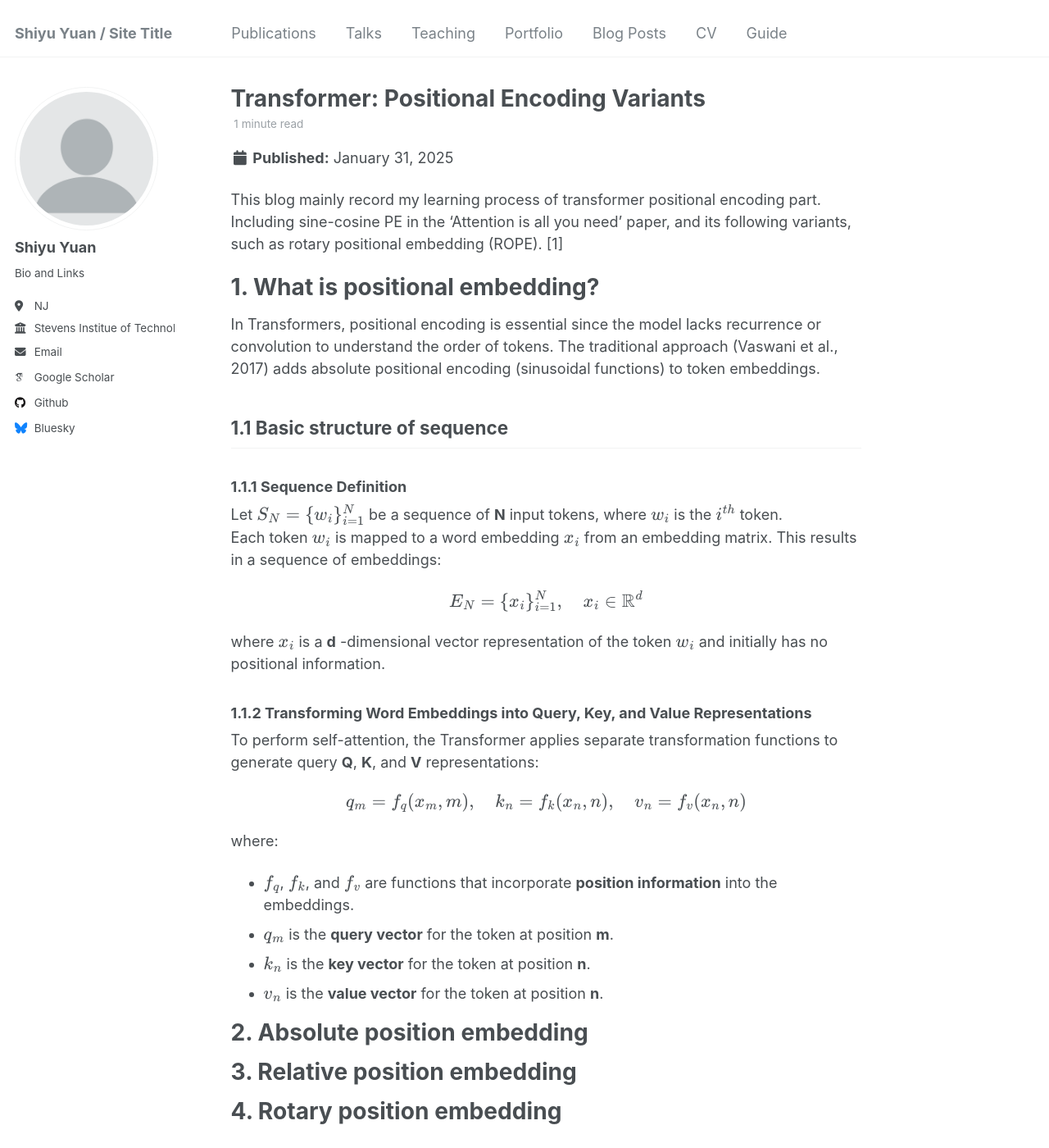
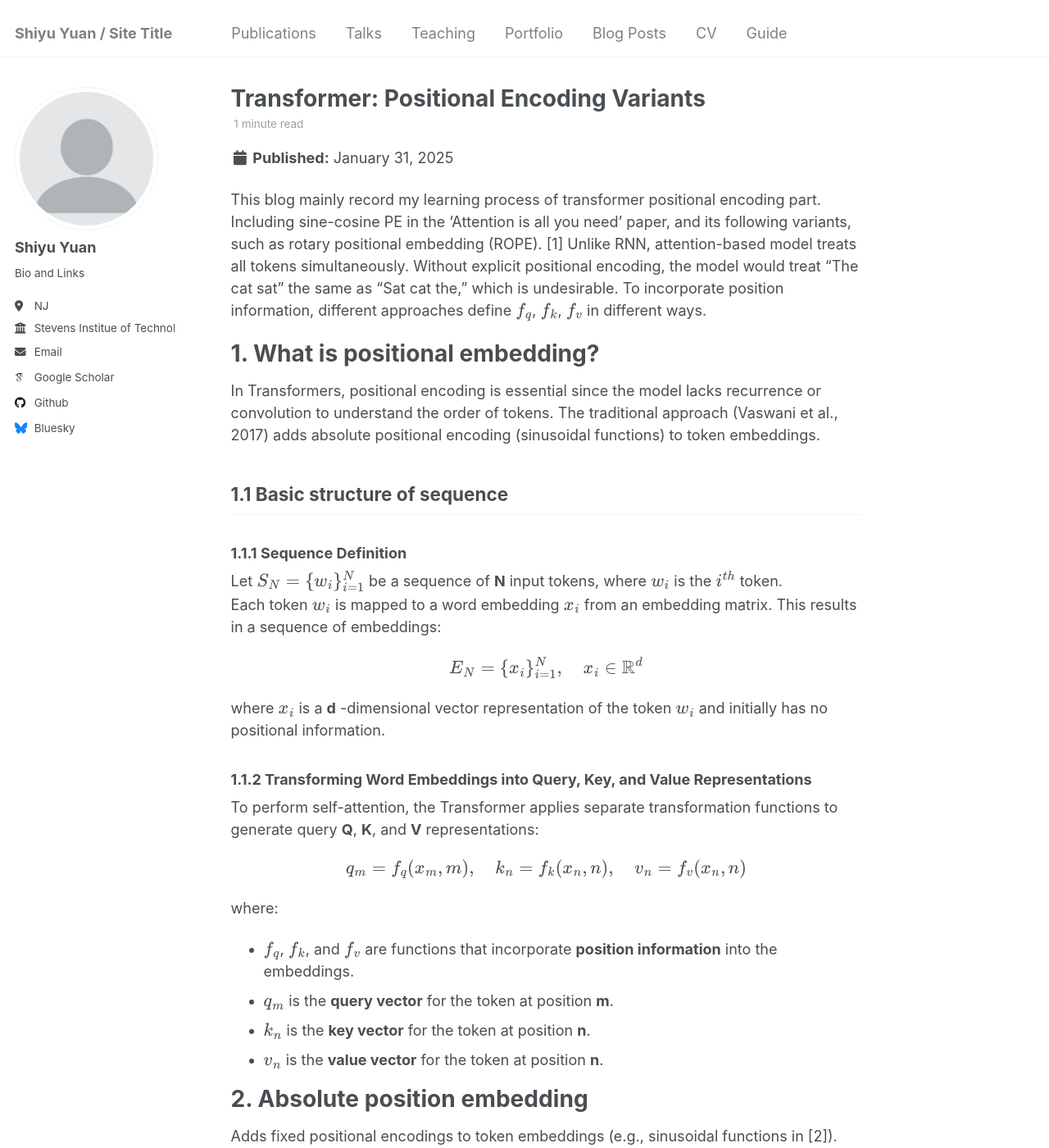
Before and after one commit to syyuan2021/syy2025, a Jekyll site: the page built from _posts/2025-01-31-blog-post-2.md, in a window 1280 px wide and 1400 px high. Shown: the whole window at 82% size. Built offline with Jekyll 4.4.1, drawn with Linux system fonts in a browser that asks for light colours; some web fonts are replaced; some of the changed text lies outside the part shown.

Commit message:
Update 2025-01-31-blog-post-2.md

```diff
--- a/_posts/2025-01-31-blog-post-2.md
+++ b/_posts/2025-01-31-blog-post-2.md
@@ -8,7 +8,7 @@ tags:
 ---
 
 This blog mainly record my learning process of transformer positional encoding part. Including sine-cosine PE in the 'Attention is all you need' paper, and its following variants,
-such as rotary positional embedding (ROPE). [1]
+such as rotary positional embedding (ROPE). [1] Unlike RNN, attention-based model treats all tokens simultaneously. Without explicit positional encoding, the model would treat "The cat sat" the same as "Sat cat the," which is undesirable. To incorporate position information, different approaches define $$f_q$$, $$f_k$$, $$f_v$$ in different ways.
 # 1. What is positional embedding?
 In Transformers, positional encoding is essential since the model lacks recurrence or convolution to understand the order of tokens. The traditional approach (Vaswani et al., 2017) adds absolute positional encoding (sinusoidal functions) to token embeddings.
 ## 1.1 Basic structure of sequence
@@ -39,8 +39,15 @@ where:
 - $$v_n$$ is the **value vector** for the token at position **n**.
 
 
+# 2. Absolute position embedding
+Adds fixed positional encodings to token embeddings (e.g., sinusoidal functions in [2]).
 
-# 2. Absolute position embedding
+$$
+f_q (x_m, m) = WQ(x_m + p_m)    f_k(x_n, n) = WK(x_n + p_n)
+$$
+where:
+- $$p_m$$, $$p_n$$ are absolute position encodings.
+
 
 
 # 3. Relative position embedding
@@ -53,3 +60,5 @@ where:
 
 ## References:
 [1] Su, Jianlin, et al. "Roformer: Enhanced transformer with rotary position embedding." Neurocomputing 568 (2024): 127063.
+
+[2] Vaswani, A., Shazeer, N., Parmar, N., et al. "Attention is All You Need." NeurIPS, 2017. Available at: https://arxiv.org/abs/1706.03762
```
